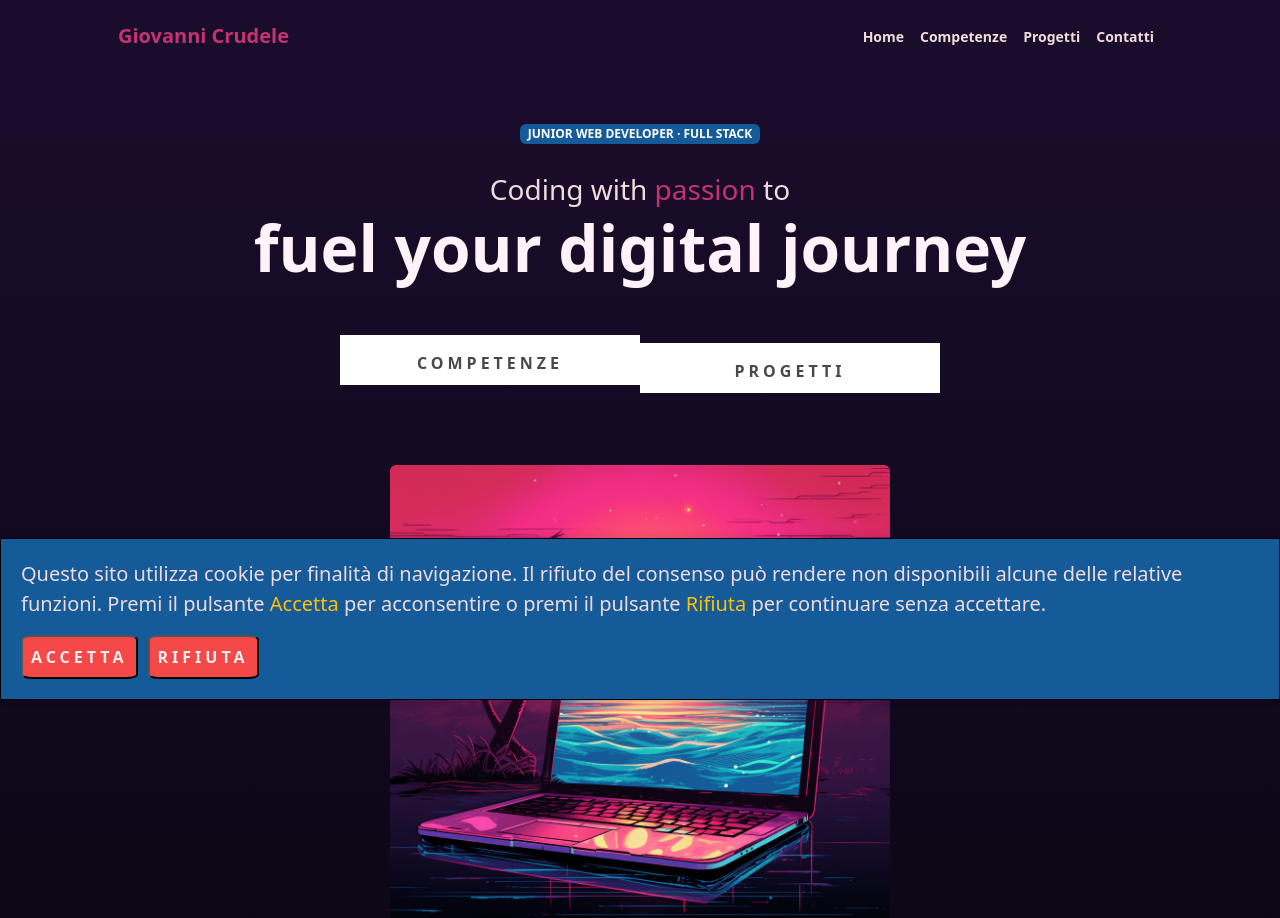
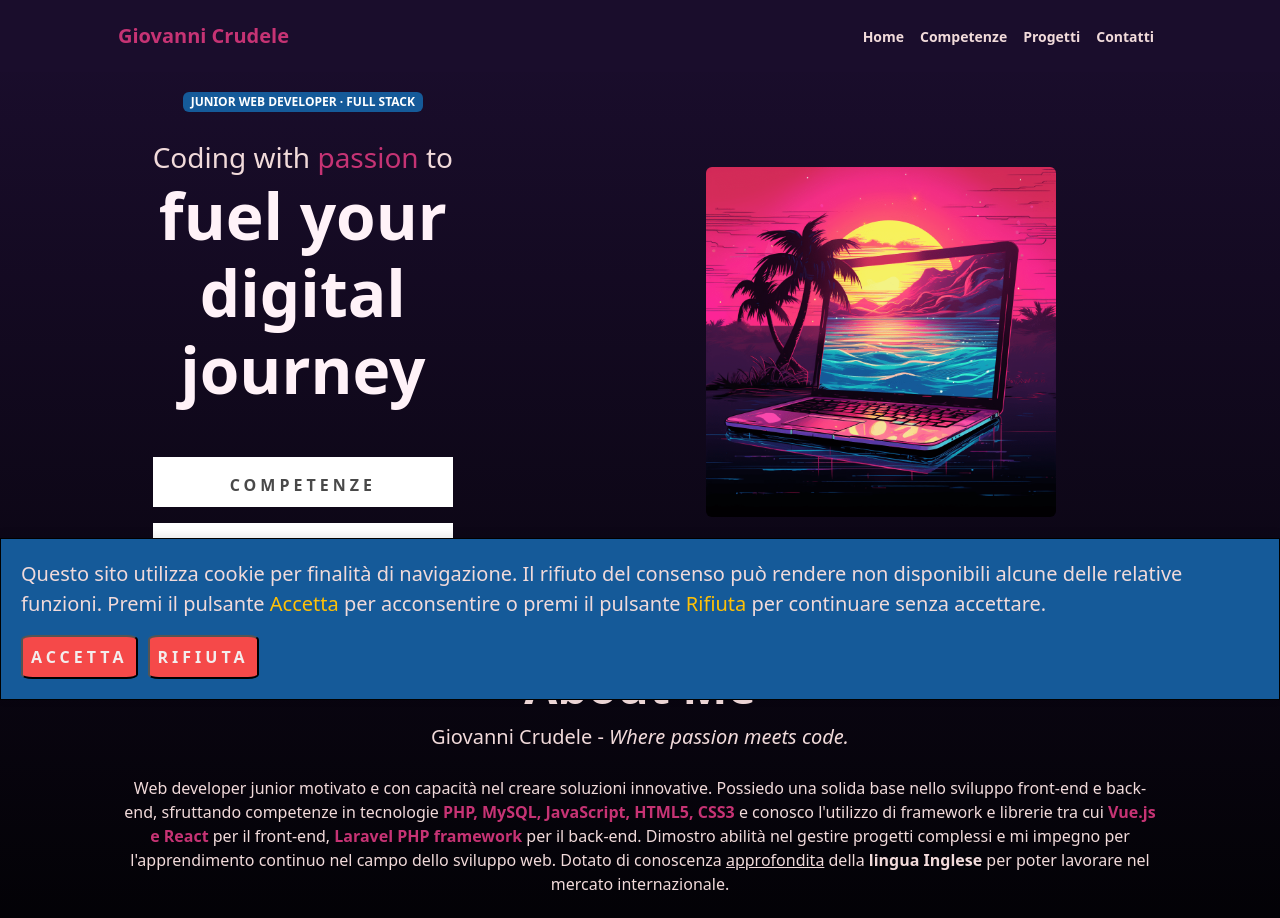
Before and after one commit to JarielGFox/neonsunset, a Vue app: page / in a window 1280 px wide. Shown: the top 918 px of the page. Built offline with nearby package versions, Linux system fonts and the light colour scheme.

Commit message:
Update portfolio act 3

```diff
--- a/src/components/Footer.vue
+++ b/src/components/Footer.vue
@@ -2,7 +2,7 @@
 </script>
 
 <template>
-    <footer class="py-4 mt-auto">
+    <footer class="mt-auto">
         <div class="container px-5">
             <div class="row align-items-center justify-content-between flex-column flex-sm-row">
                 <div class="col-auto">
--- a/src/components/Header.vue
+++ b/src/components/Header.vue
@@ -2,10 +2,10 @@
 </script>
 
 <template>
-    <header class="py-5">
-        <div class="container px-5 pb-5">
+    <header class="py-3">
+        <div class="container px-3 pb-5">
             <div class="row gx-5 align-items-center">
-                <div class="col-xxl-5">
+                <div class="col-lg-5">
                     <!-- Header text content-->
                     <div class="text-center text-xxl-start">
                         <div class="badge badge-sea text-white mb-4">
@@ -18,18 +18,18 @@
                                 journey</span></h1>
                         <div class="grid gap-3 justify-content-sm-stretch justify-content-xxl-start mb-3">
                             <router-link :to="{ name: 'resume' }"
-                                class="btn btn-cta btn-lg px-5 py-3 fs-6 fw-bolder mb-3 mb-sm-3 g-col-sm-6 g-col-sm-12">Competenze</router-link>
+                                class="btn btn-cta btn px-5 py-3 fs-6 fw-bolder mb-3 mb-sm-3 g-col-sm-6 g-col-sm-12">Competenze</router-link>
                             <router-link :to="{ name: 'projects' }"
-                                class="btn btn-cta btn-lg px-5 py-3 fs-6 fw-bolder g-col-sm-6 g-col-sm-12">Progetti</router-link>
+                                class="btn btn-cta btn px-5 py-3 fs-6 fw-bolder g-col-sm-6 g-col-sm-12">Progetti</router-link>
                         </div>
                     </div>
                 </div>
-                <div class="col-xxl-7">
+                <div class="col-lg-7">
                     <!-- Header picture-->
-                    <div class="d-flex justify-content-center mt-5 mt-xxl-0">
+                    <div class="d-flex justify-content-center mt-2 mt-xxl-0">
                         <div class="profile bg-gradient-primary-to-secondary">
-                            <img class="profile-img img-fluid rounded" src="../assets/img/synthlaptop.png" width="500"
-                                height="500" alt="..." />
+                            <img class="profile-img img-fluid rounded" src="../assets/img/synthlaptop.png" width="350"
+                                height="350" alt="..." />
                         </div>
                     </div>
                 </div>
--- a/src/views/About.vue
+++ b/src/views/About.vue
@@ -13,11 +13,11 @@ export default {
 </script>
 
 <template>
-  <section class="py-5">
+  <section>
     <div class="container px-5">
       <div class="row gx-5 justify-content-center">
         <div class="col-xxl-8">
-          <div class="text-center text-pink-light my-5">
+          <div class="text-center text-pink-light my-1">
             <h2 class="display-5 fw-bolder"><span class="text-gradient d-inline">About Me</span></h2>
             <p class="lead fw-light mb-4">Giovanni Crudele - <em>Where passion meets code.</em></p>
             <p class="text-pink-light">Web developer junior motivato e con capacità nel creare soluzioni innovative.
@@ -30,9 +30,11 @@ export default {
                 Inglese</strong> per poter lavorare nel mercato internazionale.</p>
             <div class="d-flex w-100 gap-3 justify-content-center fs-2">
               <a class="text-sea d-block" href="https://linkedin.com/in/giocrudele" title="Linkedin" target="_blank"><i
-                  class="bi bi-linkedin"></i></a>
+                  class="bi bi-linkedin"></i>
+              </a>
               <a class="text-sea d-block" href="https://github.com/JarielGFox" title="Github" target="_blank"><i
-                  class="bi bi-github"></i></a>
+                  class="bi bi-github"></i>
+              </a>
             </div>
           </div>
         </div>
--- a/src/views/Home.vue
+++ b/src/views/Home.vue
@@ -14,7 +14,7 @@ export default {
 </script>
 
 <template>
-    <main class="min-vh-100">
+    <main>
         <Header />
         <About />
     </main>
```
